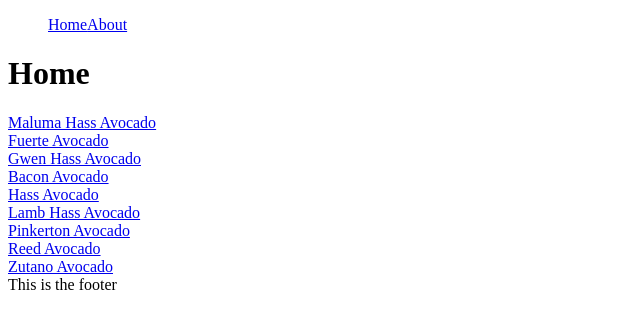
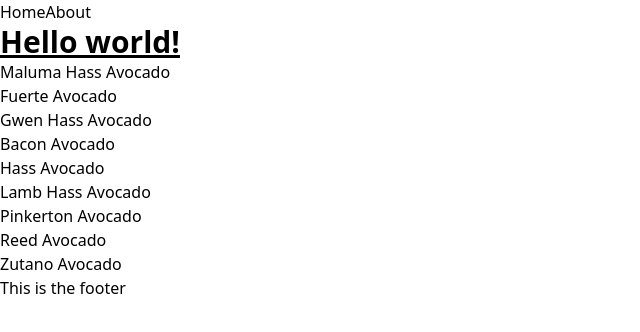
Before and after one commit to gerrcass/platzi-nextjs, a Next.js app: page / in a window 1280 px wide. Shown: the top 332 px of the page, without its empty margins (0-640 px from the left). Built offline with nearby package versions, Linux system fonts and the light colour scheme.

Commit message:
Adding tailwindcss to the project

```diff
--- a/package.json
+++ b/package.json
@@ -18,6 +18,9 @@
   },
   "devDependencies": {
     "@types/react": "18.0.25",
+    "autoprefixer": "^10.4.13",
+    "postcss": "^8.4.19",
+    "tailwindcss": "^3.2.4",
     "typescript": "4.9.3"
   }
 }
--- a/pages/_app.tsx
+++ b/pages/_app.tsx
@@ -1,5 +1,7 @@
 import { AppProps } from 'next/app'
 import Layout from '@components/Layout/Layout'
+
+import '../styles/globals.css'
 
 export default function MyApp({ Component, pageProps }: AppProps) {
     return <Layout>
--- a/pages/index.tsx
+++ b/pages/index.tsx
@@ -15,7 +15,9 @@
 
     return (
         <div>
-            <h1>Home</h1>
+            <h1 className="text-3xl font-bold underline">
+                Hello world!
+            </h1>
             {productList.map((product) => (
                 <div key={product.id}>
                     <Link href={`product/${product.id}`}>{product.name}</Link>
--- /dev/null
+++ b/postcss.config.js
@@ -0,0 +1,6 @@
+module.exports = {
+  plugins: {
+    tailwindcss: {},
+    autoprefixer: {},
+  },
+}
--- /dev/null
+++ b/styles/globals.css
@@ -0,0 +1,3 @@
+@tailwind base;
+@tailwind components;
+@tailwind utilities;
--- /dev/null
+++ b/tailwind.config.js
@@ -0,0 +1,11 @@
+/** @type {import('tailwindcss').Config} */
+module.exports = {
+  content: [
+    "./pages/**/*.{js,ts,jsx,tsx}",
+    "./components/**/*.{js,ts,jsx,tsx}",
+  ],
+  theme: {
+    extend: {},
+  },
+  plugins: [],
+}
```
Also changed, not shown: 1 other file (tests, documents, lock files or other folders).
